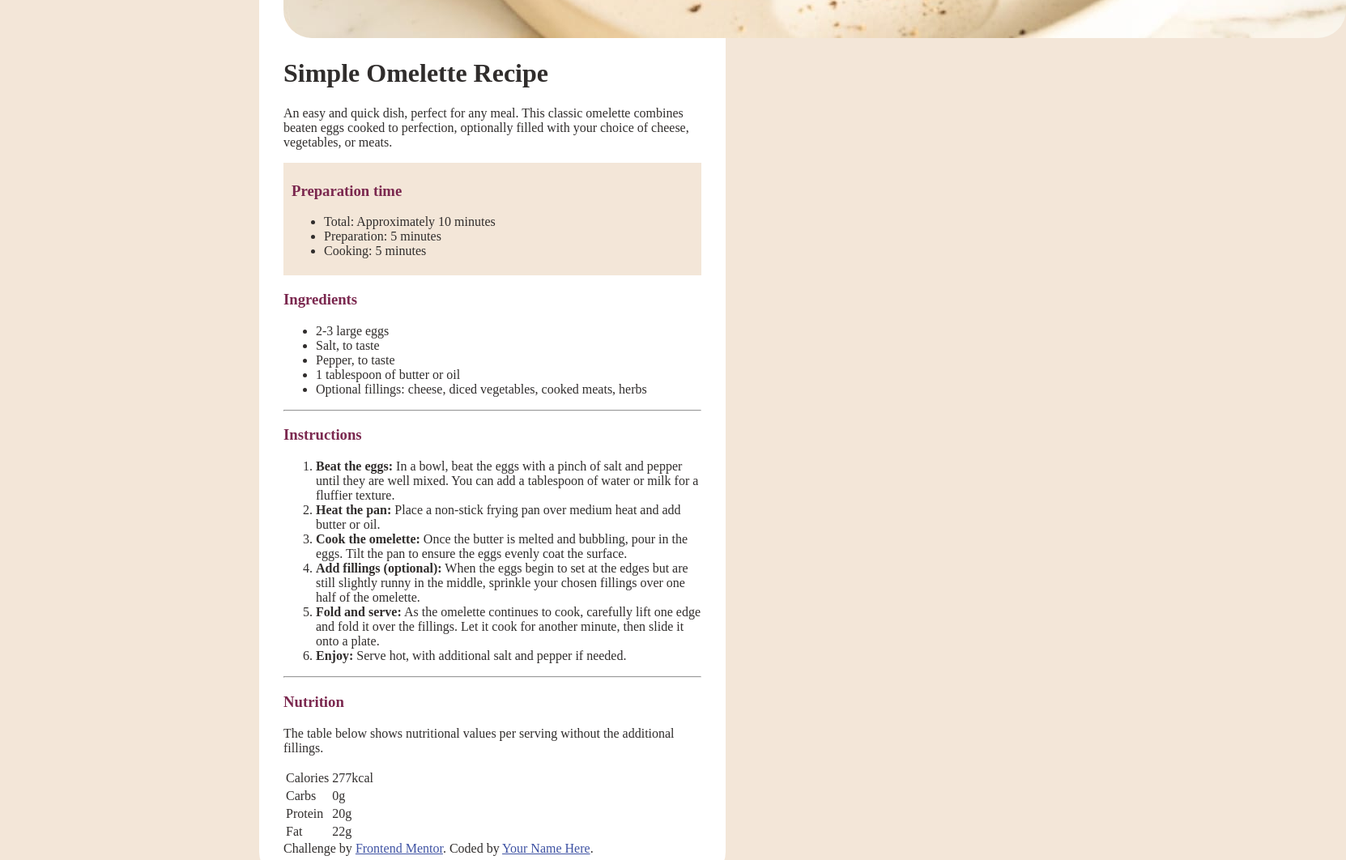
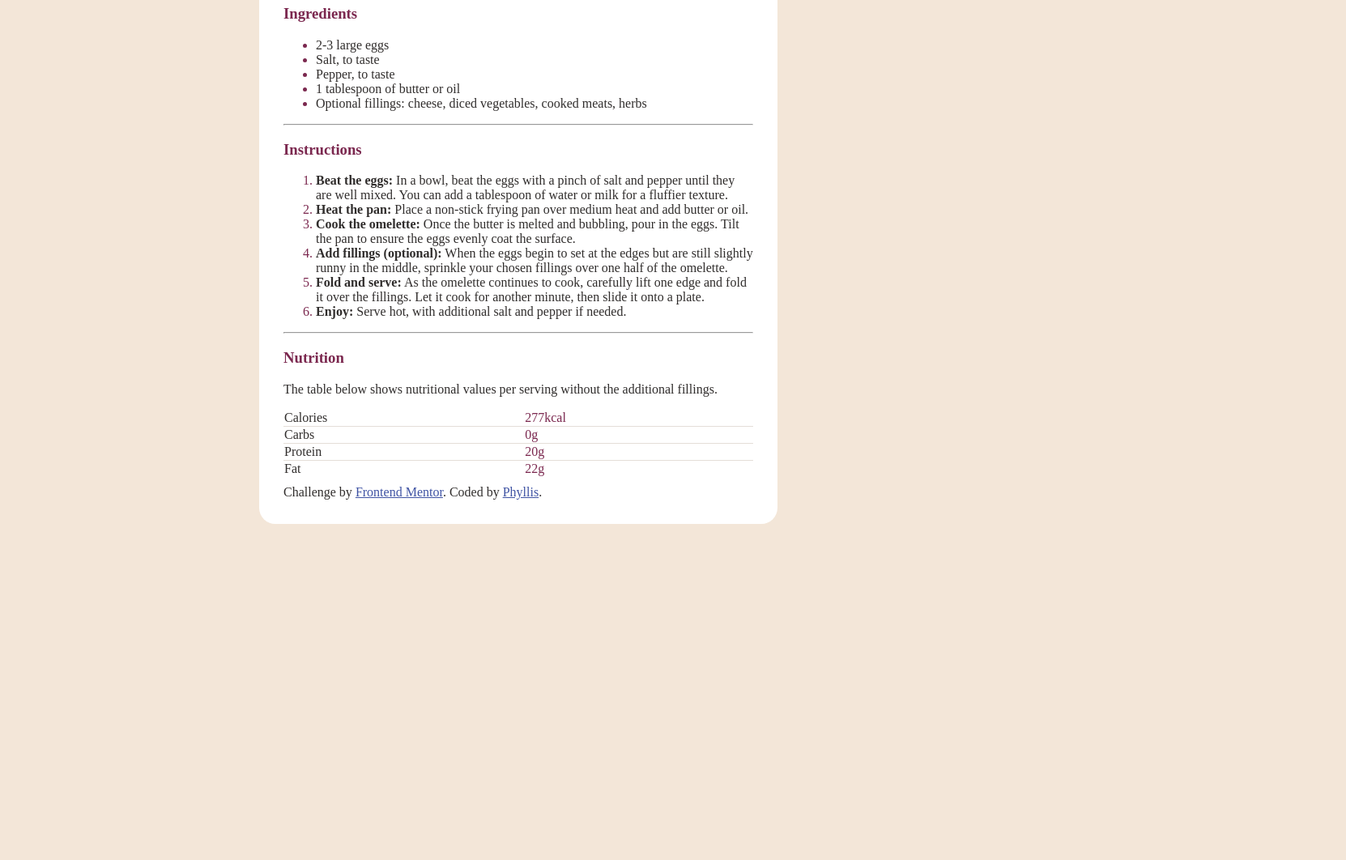
Before and after one commit to phyl/omelette-recipe, a plain HTML site: page index.html in a window 1280 px wide. Shown: the part 711-1773 px from the top of the page at 81% size, 1662 px wide, since content can reach past the window. After the commit the page ends 1486 px from the top, so only its background shows below. Drawn offline with Linux system fonts and the light colour scheme.

Commit message:
desktop version

```diff
--- a/assets/css/style.css
+++ b/assets/css/style.css
@@ -4,12 +4,12 @@
 
 :root {
   --bg-color: hsl(330, 100%, 98%);
-  --text-color: hsl(30, 18%, 87%);
+  --bg-color: hsl(30, 18%, 87%);
   ---color: hsl(14, 45%, 36%);
   --heading-color: hsl(332, 51%, 32%);
   --container-color: hsl(0, 0%, 100%);
   --body-color: hsl(30, 54%, 90%);
-  --bg-color: hsl(30, 10%, 34%);
+  --text-color: hsl(30, 10%, 34%);
   --text-color: hsl(24, 5%, 18%);
 }
 
@@ -36,20 +36,56 @@ h3 {
 }
 
 .container {
+  /* You can use  background-color or background for the background color */
   background-color: var(--container-color);
   margin: 10% 25% 10% 25%;
   padding: 30px;
-  border-radius: 35px;
-  max-width: 45%;
+  border-radius: 20px;
+  max-width: 1440px;
 }
 
-.omelette {
-  border-radius: 35px;
+.omelette-img {
+  border-radius: 20px;
+  width: 100%;
 }
 
 .prep-time {
-  background-color: var(--body-color);
+  background: var(--body-color);
   padding: 5px 5px 5px 10px;
+  border-radius: 10px;
+}
+
+li::marker {
+  color: var(--heading-color);
+}
+
+table {
+  width: 100%;
+  border-collapse: collapse; /* Ensures borders between cells collapse */
+}
+
+tr {
+  border-bottom: 1px solid var(--bg-color);
+  padding: 0;
+  margin: 0;
+}
+/* This works as well as long as the add border-collapse to the table
+td {
+  border-bottom: 1px solid var(--bg-color);
+  padding: 0;
+  margin: 0;
+}*/
+
+tr td:nth-child(2) {
+  color: var(--heading-color);
+}
+
+tr:last-child {
+  border-bottom: none;
+}
+
+.attribution {
+  margin-top: 10px;
 }
 
 .attribution a {
--- a/index.html
+++ b/index.html
@@ -13,7 +13,7 @@
 <body>
   <div class="container">
   <div>
-    <img src="assets/images/image-omelette.jpeg" alt="omelette" class="omelette">
+    <img src="assets/images/image-omelette.jpeg" alt="omelette" class="omelette-img">
   </div>
 
   <h1>Simple Omelette Recipe</h1>
@@ -82,7 +82,7 @@
 
   <div class="attribution">
     Challenge by <a href="https://www.frontendmentor.io?ref=challenge" target="_blank">Frontend Mentor</a>.
-    Coded by <a href="#">Your Name Here</a>.
+    Coded by <a href="#">Phyllis</a>.
   </div>
 
 </div>
```
